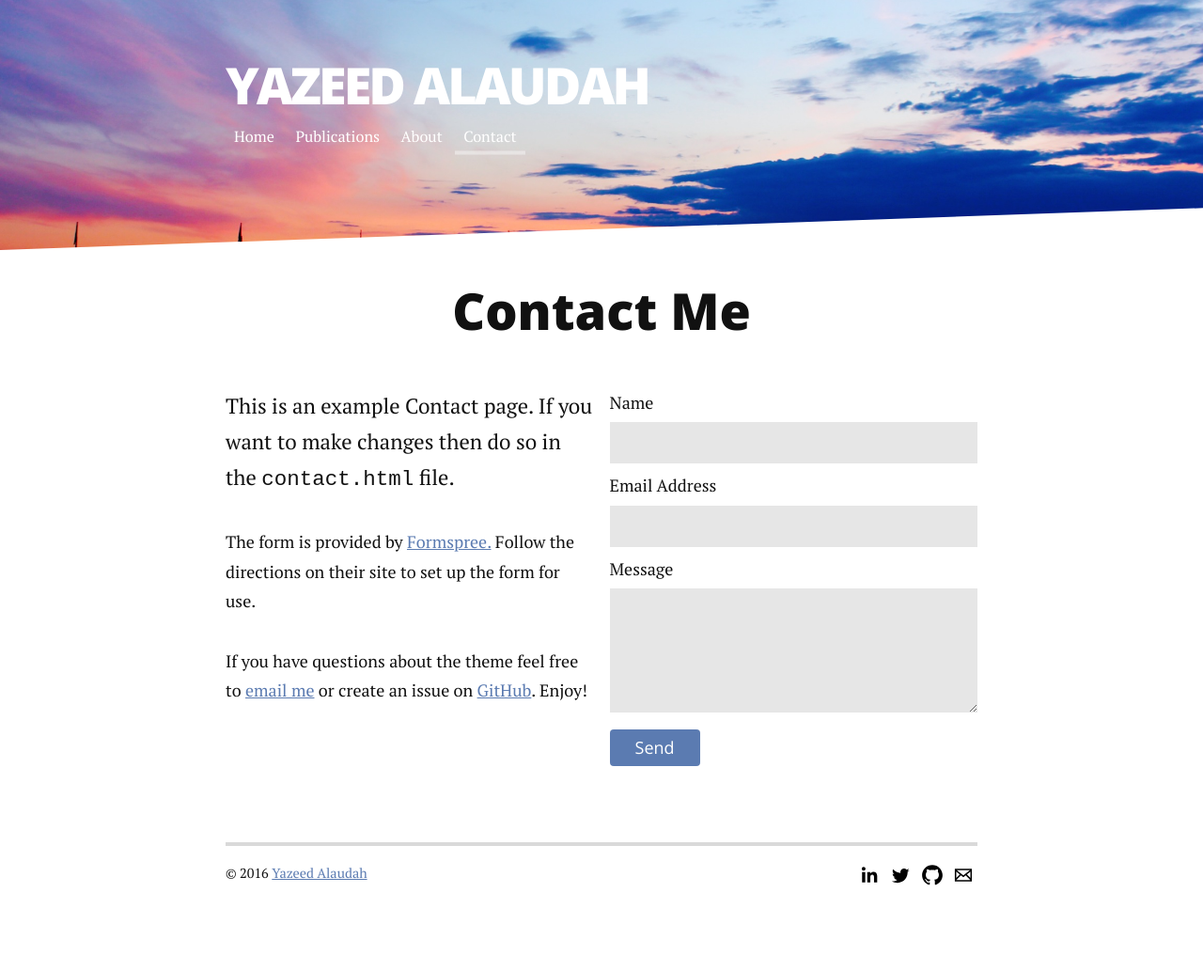
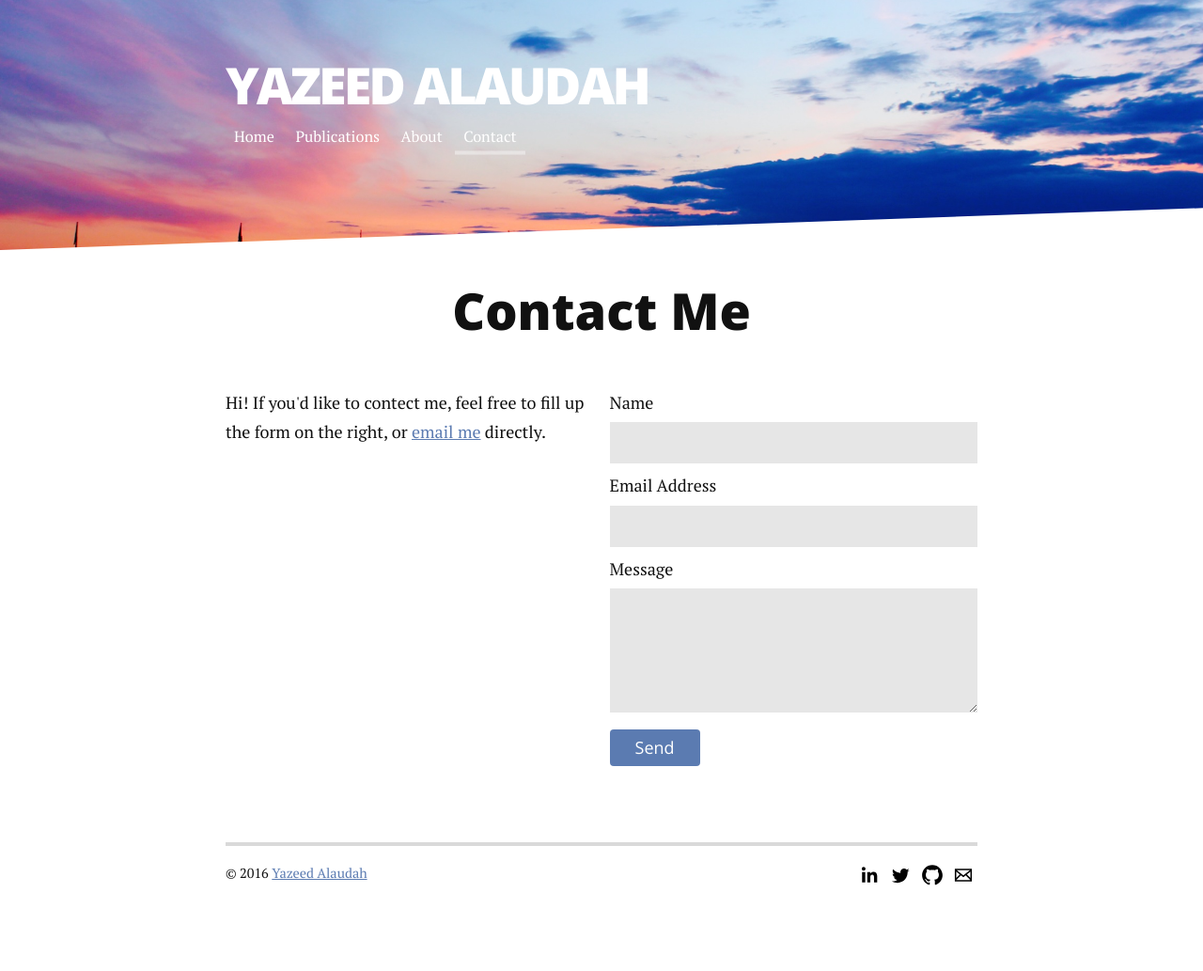
Before and after one commit to yalaudah/yalaudah.github.io, a Jekyll site: the page built from contact.md, in a window 1280 px wide. Shown: the whole page at 94% size. Built offline with Jekyll 4.4.1, drawn with Linux system fonts in a browser that asks for light colours; nearby versions of some CDN libraries.

Commit message:
Update contact me page

```diff
--- a/contact.md
+++ b/contact.md
@@ -1,16 +1,14 @@
 ---
 layout: default
-title: Contact Long Haul
+title: Contact Yazeed
 ---
 
 <div id="contact">
   <h1 class="pageTitle">Contact Me</h1>
   <div class="contactContent">
-    <p class="intro">This is an example Contact page. If you want to make changes then do so in the <code>contact.html</code> file.</p>
-    <p>The form is provided by <a href="http://formspree.io/">Formspree.</a> Follow the directions on their site to set up the form for use.</p>
-    <p>If you have questions about the theme feel free to <a href="mailto:brimaidesigns@gmail.com">email me</a> or create an issue on <a href="https://github.com/brianmaierjr/long-haul">GitHub</a>. Enjoy!</p>
+    <p>Hi! If you'd like to contect me, feel free to fill up the form on the right, or <a href="mailto:yalaudah@gmail.com">email me</a> directly.</p>
   </div>
-  <form action="http://formspree.io/your@mail.com" method="POST">
+  <form action="http://formspree.io/yalaudah@gmail.com" method="POST">
     <label for="name">Name</label>
     <input type="text" id="name" name="name" class="full-width"><br>
     <label for="email">Email Address</label>
```
Also changed, not shown: 2 other files.
